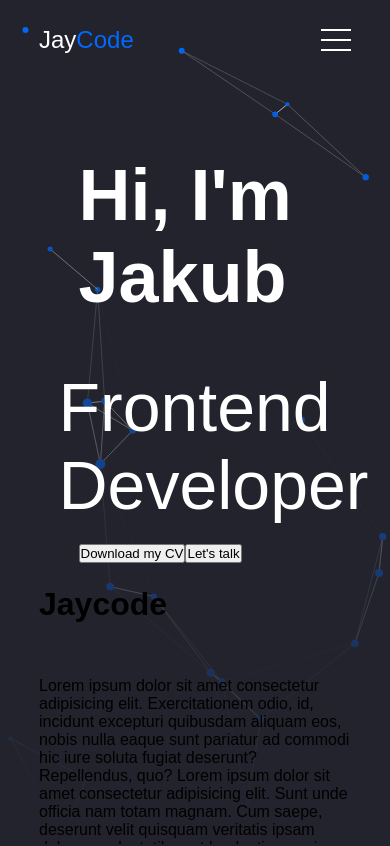
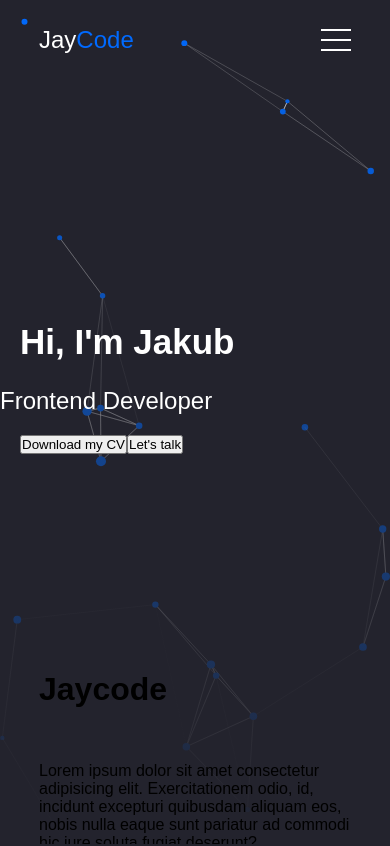
Before and after one commit to JayCodeGitHub/jaycode-next.js, a Next.js app: page / in a window 390 px wide. Shown: the top 846 px of the page. Built offline with nearby package versions, Linux system fonts and the light colour scheme.

Commit message:
Styled Header for Mobile

```diff
--- a/src/components/header/header.styles.ts
+++ b/src/components/header/header.styles.ts
@@ -5,27 +5,24 @@ export interface HeaderProps {
 }
 
 export const Header = styled.header<HeaderProps>`
-    align-items: center;
-    justify-content: ${({secondary}) => (secondary ? 'center' : 'flex-start')};
     width: 100%;
-    height: ${({secondary}) => (secondary ? '20vh' : '60vh')};
+    height: ${({secondary}) => (secondary ? '35vh' : '70vh')};
     display: flex;
     flex-direction: column;
     justify-content: center;
     align-items: ${({secondary}) => (secondary ? 'center' : 'flex-start')};
-    padding-left: ${({secondary}) => (secondary ? '0' : '15vw')};
     h1 {
         color: ${({ theme }) => theme.white};
-        font-size: ${({ theme }) => theme.font.size.xxl};
+        font-size: ${({ theme }) => theme.font.size.m};
         padding-left: 20px;
         display: flex;
         align-items: center;
         justify-content: ${({secondary}) => (secondary ? 'center' : 'flex-start')};
-        margin: 5rem 0;
+        margin: 2.5rem 0;
     }
     p {
-        color: ${({ theme }) => theme.white};
-        font-size: ${({ theme }) => theme.font.size.xl};
+      color: ${({ theme }) => theme.white};
+        font-size: ${({ theme }) => theme.font.size.s};
     }
     div {
         display: flex;
@@ -33,8 +30,29 @@ export const Header = styled.header<HeaderProps>`
         align-items: flex-start;
         flex-direction: row;
         padding-left: 2rem;
+        button {
+          margin-top: 2rem;
+        }
+    }
+    ${({ theme }) => theme.mq.desktop}  {
+        padding-left: ${({secondary}) => (secondary ? '0' : '15vw')};
+        width: auto;
+        height: ${({secondary}) => (secondary ? '20vh' : '60vh')};
+        h1 {
+            font-size: ${({ theme }) => theme.font.size.xxl};
+            margin: 5rem 0;
+        }
+        p {
+            font-size: ${({ theme }) => theme.font.size.xl};
+        }
+        div {
+            padding-right: 20%;
+            flex-direction: row;
+            align-items: center;
+            padding: 0;
             button {
-              margin-top: 2rem;
+                margin-top: 0;
             }
          }
+    }
 `
```
